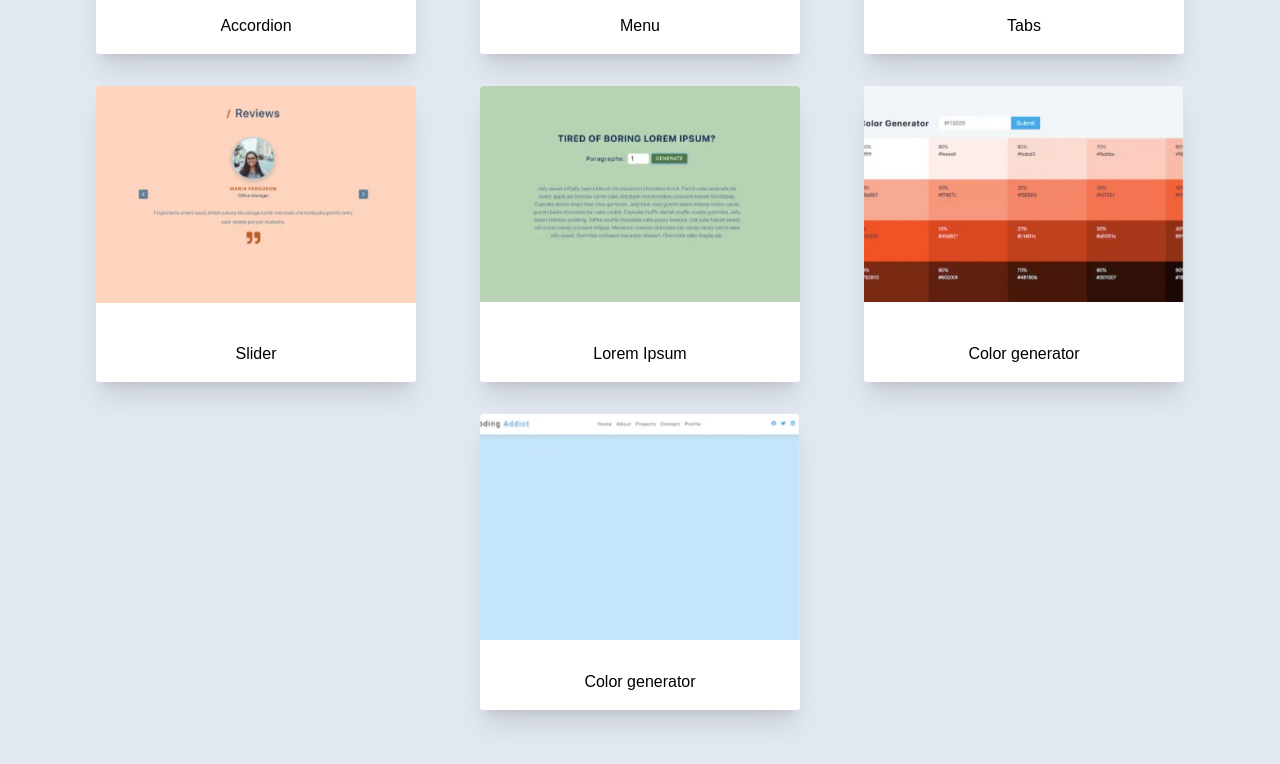
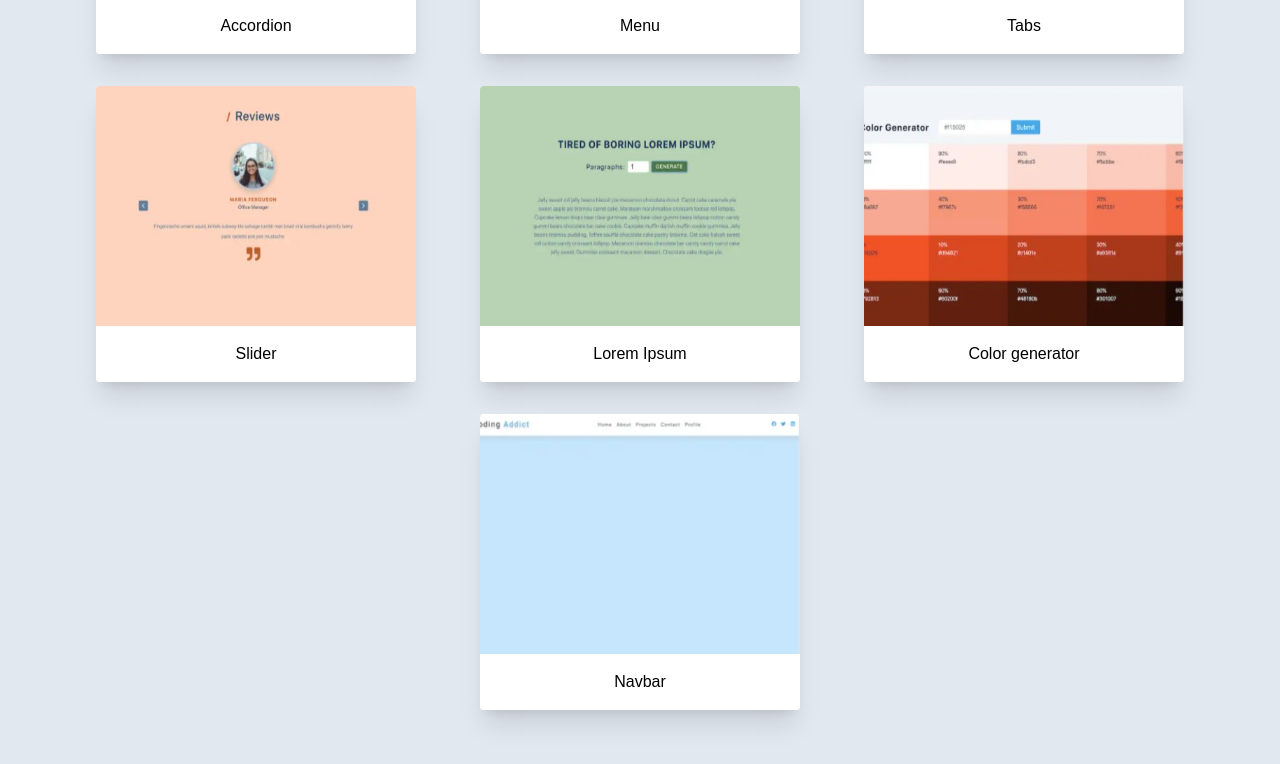
Before and after one commit to evtimlyonov/Projects, a React (Create React App) app: page / in a window 1280 px wide. Shown: the part 1302-2066 px from the top of the page. Built offline with nearby package versions, Linux system fonts and the light colour scheme.

Commit message:
Navbar added and bg images fix

```diff
--- a/src/components/BasicProjects.tsx
+++ b/src/components/BasicProjects.tsx
@@ -55,7 +55,7 @@ const data = [
   },
   {
     id: 10,
-    name: 'Color generator',
+    name: 'Navbar',
     img: './images/10.jpg',
     link: 'https://demo-navbar-project.netlify.app/',
   },
@@ -77,7 +77,11 @@ export const BasicProjects = () => {
               {console.log(el.img)}
               <a href={el.link} target='_blank' rel='noreferrer'>
                 <div className={`h-60 w-80 bg-cover`}>
-                  <img src={el.img} alt={el.name} />
+                  <img
+                    src={el.img}
+                    alt={el.name}
+                    className='object-fill w-full h-full'
+                  />
                 </div>
                 <div className='px-5 py-4 text-center bg-white'>
                   <h5>{el.name}</h5>
```
